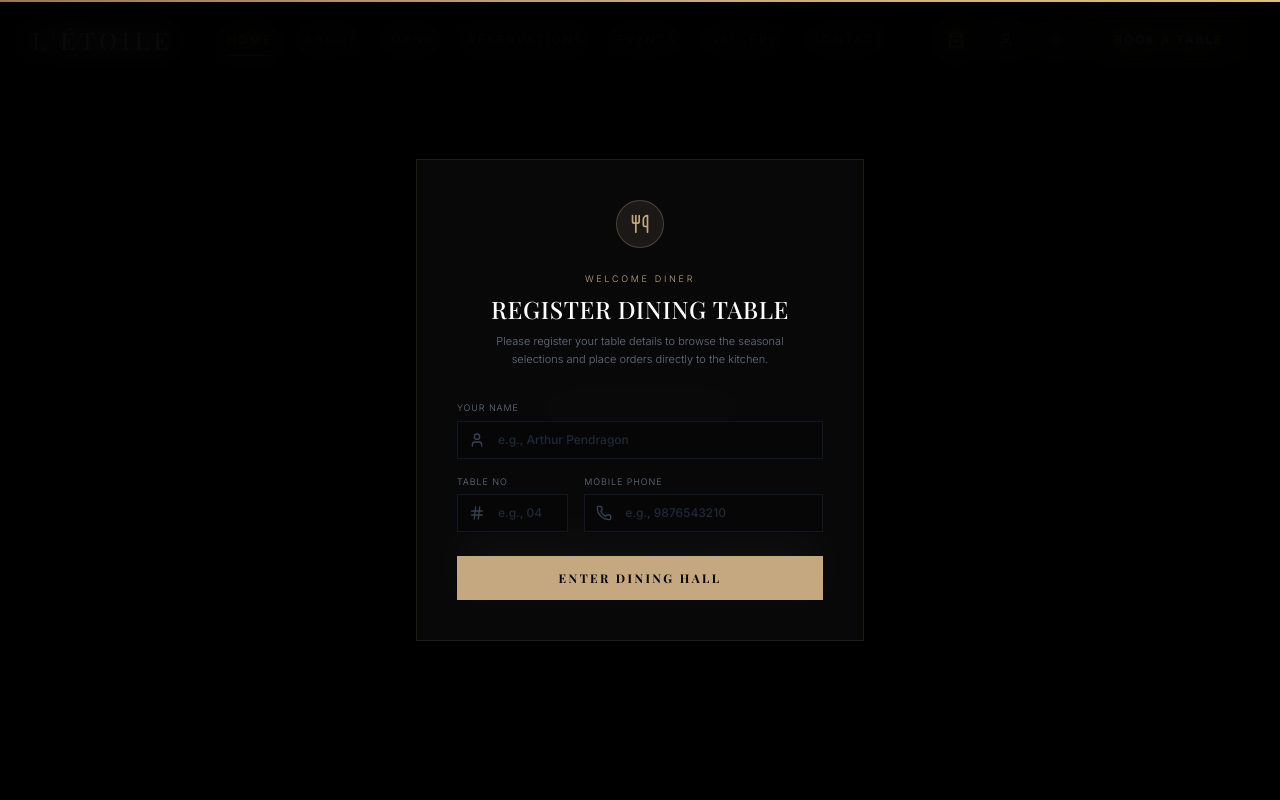
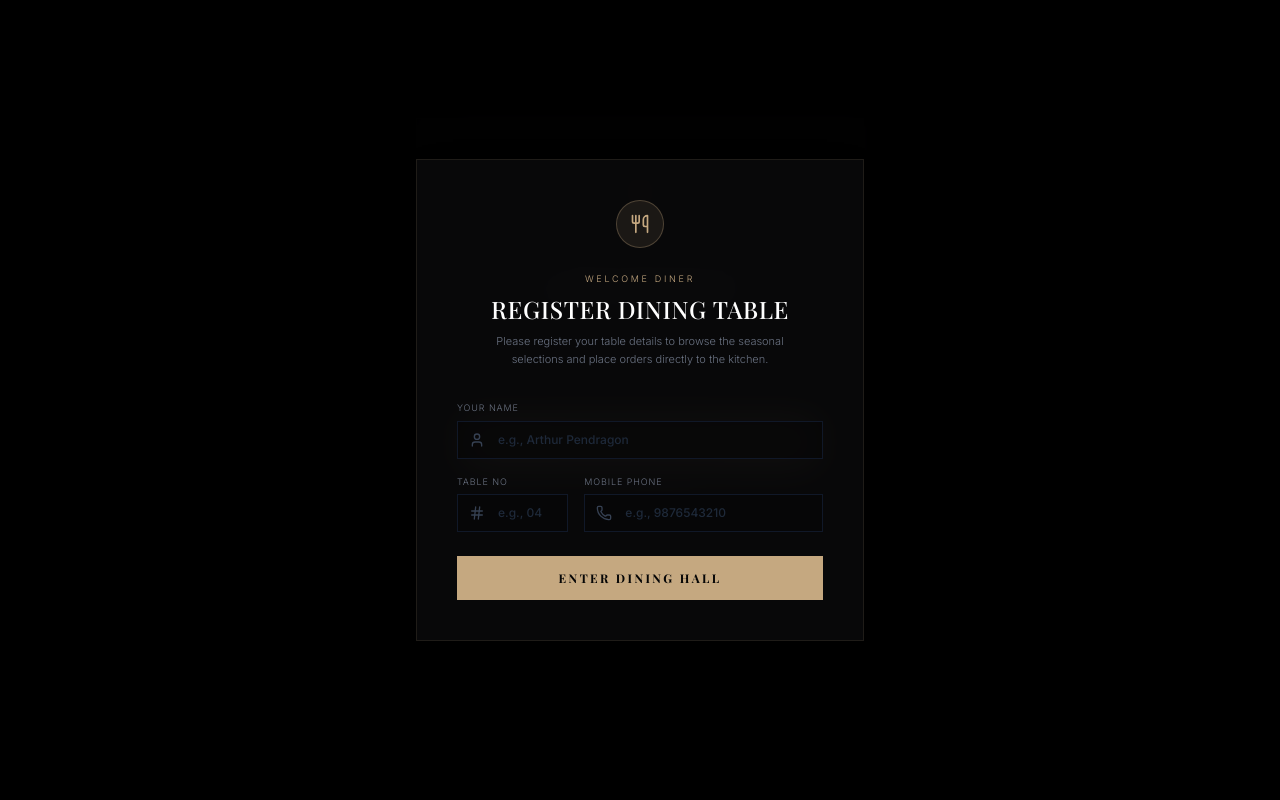
Before and after one commit to Rajputshubham07/Resturent-, a Next.js app: page /admin in a window 1280 px wide. Shown: the top 800 px of the page. Built offline with nearby package versions, Linux system fonts and the light colour scheme; a web font is replaced by a local one.

Commit message:
feat: isolate admin dashboard layout from main website

```diff
--- a/src/app/admin/page.tsx
+++ b/src/app/admin/page.tsx
@@ -1,10 +1,5 @@
 import Preloader from "@/components/ui/Preloader";
-import ScrollProgress from "@/components/ui/ScrollProgress";
-import Navbar from "@/components/Navbar";
 import AdminDashboard from "@/components/AdminDashboard";
-import Footer from "@/components/Footer";
-import FloatingReserve from "@/components/ui/FloatingReserve";
-import BackToTop from "@/components/ui/BackToTop";
 
 export const metadata = {
   title: "Administrative Office | L'Étoile Luxury Restaurant",
@@ -15,16 +10,9 @@ export default function AdminPage() {
   return (
     <>
       <Preloader />
-      <ScrollProgress />
-      <Navbar />
-
-      <main className="relative flex-grow pt-24 bg-luxury-black min-h-screen">
+      <main className="relative bg-luxury-black min-h-screen w-full flex flex-col justify-start">
         <AdminDashboard />
       </main>
-
-      <Footer />
-      <FloatingReserve />
-      <BackToTop />
     </>
   );
 }
--- a/src/components/AdminDashboard.tsx
+++ b/src/components/AdminDashboard.tsx
@@ -366,6 +366,13 @@ export default function AdminDashboard() {
             >
               Access Dashboard
             </button>
+
+            <a
+              href="/"
+              className="inline-block mt-4 text-[10px] uppercase tracking-wider text-gray-500 hover:text-white transition-colors cursor-pointer"
+            >
+              ← Exit to Main Site
+            </a>
           </form>
         </motion.div>
       </section>
@@ -390,12 +397,20 @@ export default function AdminDashboard() {
             </h2>
           </div>
 
+          <div className="flex items-center gap-3">
+            <a
+              href="/"
+              className="flex items-center gap-1.5 px-4 py-2 border border-gray-900 hover:border-white text-gray-500 hover:text-white transition-all text-xs uppercase tracking-wider rounded-none cursor-pointer"
+            >
+              Exit to Site
+            </a>
             <button
               onClick={handleLogout}
               className="flex items-center gap-2 px-4 py-2 border border-gray-900 hover:border-red-500/40 text-gray-500 hover:text-red-500 transition-all text-xs uppercase tracking-wider rounded-none cursor-pointer"
             >
               <LogOut className="w-3.5 h-3.5" /> Logout
             </button>
+          </div>
         </div>
 
         {/* Tab Controls */}
```
Lines whose indentation alone changed are shown as unchanged.
